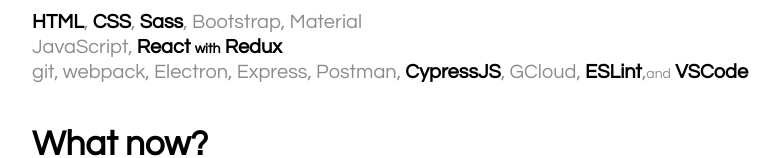
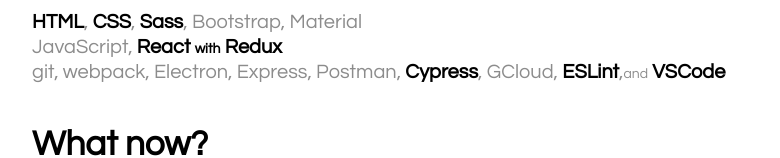
Before and after one commit to maciejwalewski/showcase, a plain HTML site: page index.html in a window 1280 px wide. Shown: the part 853-1011 px from the top of the page, without its empty margins (96-876 px from the left). Drawn offline with Linux system fonts and the light colour scheme.

Commit message:
CypressJS changed name to Cypress

```diff
--- a/index.html
+++ b/index.html
@@ -87,7 +87,7 @@
         <span class="bold">Sass</span>, Bootstrap, Material
       </p>
       <p class="record slideIn">JavaScript, <span class="bold">React <span class="record__spacer">with</span> Redux</span></p>
-      <p class="slideIn">git, webpack, Electron, Express, Postman, <span class="bold">CypressJS</span>, GCloud, <span class="bold">ESLint</span>,<span class="record__spacer">and</span> <span class="bold">VSCode</span></p>
+      <p class="slideIn">git, webpack, Electron, Express, Postman, <span class="bold">Cypress</span>, GCloud, <span class="bold">ESLint</span>,<span class="record__spacer">and</span> <span class="bold">VSCode</span></p>
     </section>
     <section id="what-now" class="column-center">
       <header class="slideIn">What now?</header>
```
